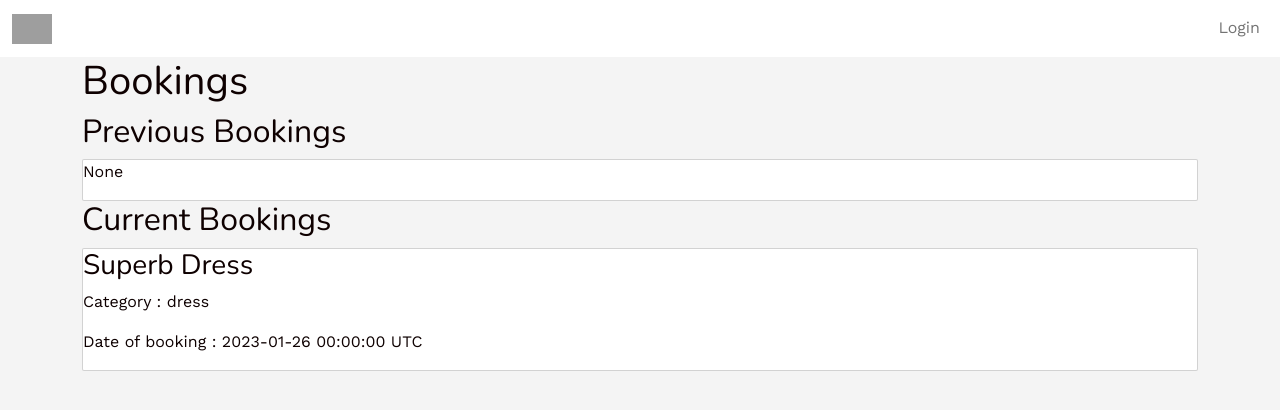
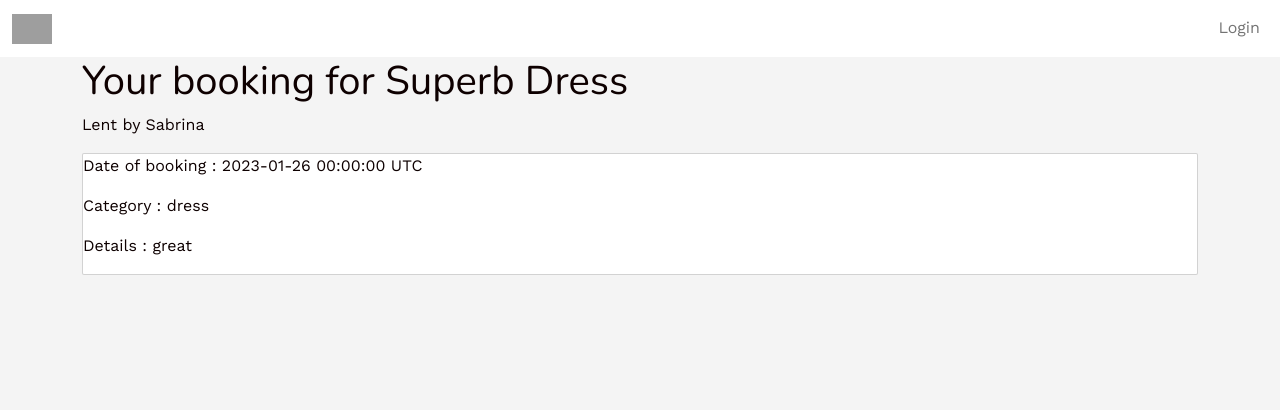
Before and after one commit to shiningmoonsunshine/rented, a Rails app: page /bookings/1 in a window 1280 px wide. Shown: the part 17-427 px from the top of the page. Run offline with Rails 7, Linux system fonts and the light colour scheme; data comes from the database, SQL or seed files in the repository; style sheets or scripts are compiled from the project's sources; some libraries are stand-ins or nearby versions; grey boxes are pictures that could not be loaded.

Commit message:
new view for show booking

```diff
--- a/app/views/bookings/show.html.erb
+++ b/app/views/bookings/show.html.erb
@@ -1,23 +1,9 @@
 <div class="container">
-  <h1>Bookings</h1>
-  <h2> Previous Bookings </h2>
+  <h1>Your booking for <%= @clothe.title %> </h1>
+  <p> Lent by <%= @booking.user.first_name %> </p>
   <div class="card">
-    <% if @booking.status == false %>
-      <h3> <%= @clothe.title %> </h3>
-      <p> Category : <%= @clothe.category %></p>
-      <p> Date of booking : <%= @booking.date %> </p>
-    <% else %>
-      <p>None</p>
-    <% end %>
-  </div>
-  <h2> Current Bookings </h2>
-  <div class="card">
-    <% if @booking.status == true %>
-      <h3> <%= @clothe.title %> </h3>
-      <p> Category : <%= @clothe.category %></p>
-      <p> Date of booking : <%= @booking.date %> </p>
-    <% else %>
-      <p>None</p>
-    <% end %>
+    <p> Date of booking : <%= @booking.date %> </p>
+    <p> Category : <%= @clothe.category %></p>
+    <p> Details : <%= @clothe.description %></p>
   </div>
 </div>
```
